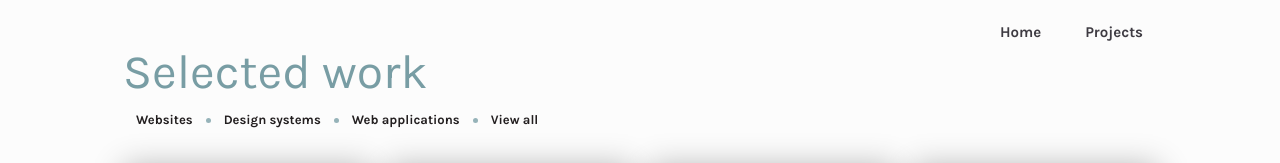
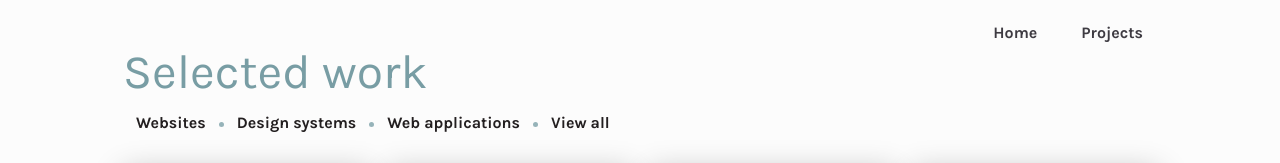
Before and after one commit to justinelileikis/justinelileikis.github.io, a React app: page /projects in a window 1280 px wide. Shown: the top 163 px of the page. Built offline with nearby package versions, Linux system fonts and the light colour scheme; grey boxes are pictures that could not be loaded.

Commit message:
Styling updates

```diff
--- a/sass/base/_general.scss
+++ b/sass/base/_general.scss
@@ -137,8 +137,6 @@ img{
 
 //tags
 .g-tag{
-  font-size: 13px;
-  line-height: 16px;
   display: inline-block;
   padding: 4px 8px;
   margin: 0 5px;
--- a/sass/components/_header.scss
+++ b/sass/components/_header.scss
@@ -28,7 +28,6 @@ header{
 				text-align: center;
 				width: 100%;
 				padding: 0 2px;
-				font-size: 15px;
 				text-decoration: none;
 				font-weight: 900;
 				&:hover, &:active, &:focus{
```
Also changed, not shown: public/css/dest/screen.css, public/css/dest/screen.min.css, public/css/screen.css.
